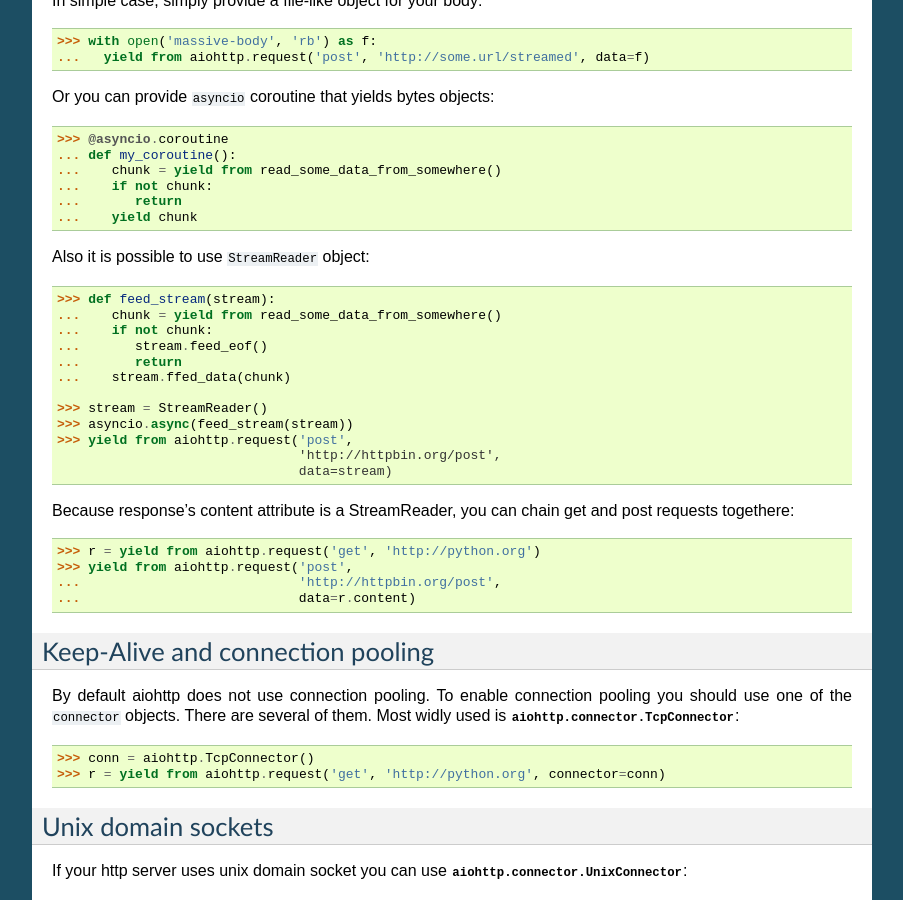
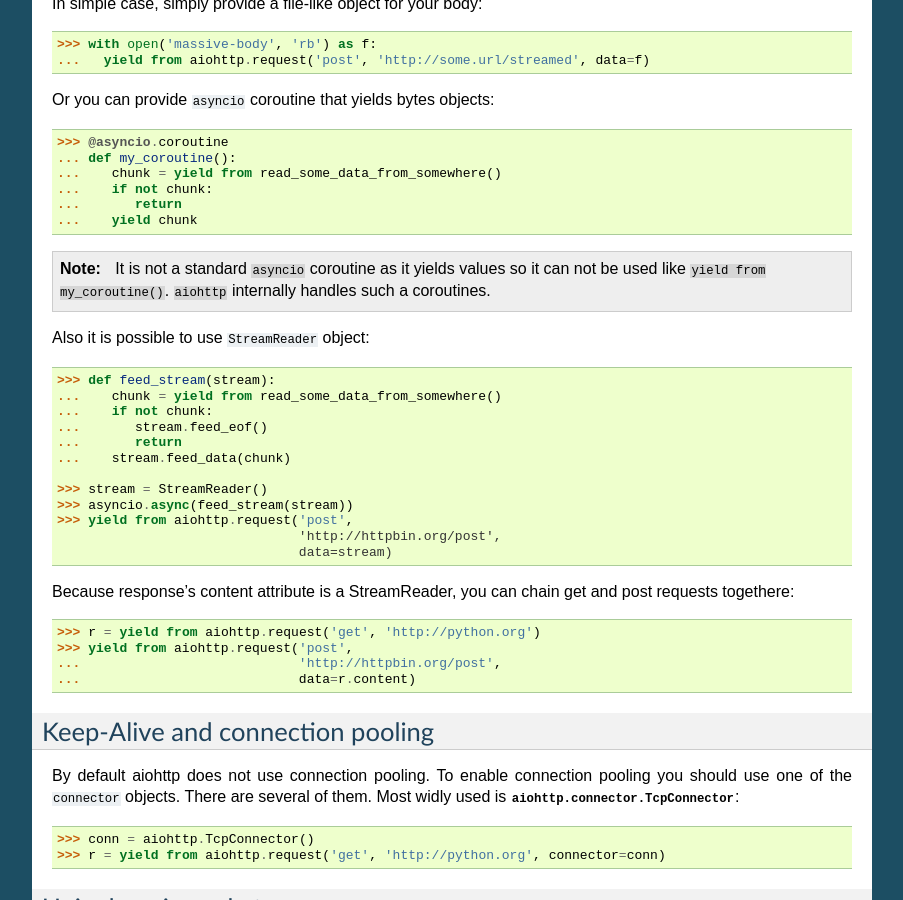
Before and after one commit to MegaDev007/aiohttp, a Sphinx documentation site: the page built from docs/client.rst, in a window 1280 px wide and 900 px high, scrolled down 4485 px. Shown: the whole window, without its empty margins (198-1101 px from the left). Built offline with Sphinx 7.4.7, drawn with Linux system fonts in a browser that asks for light colours; some of the changed text lies outside the part shown.

Commit message:
few typos fixed in docs

```diff
--- a/docs/client.rst
+++ b/docs/client.rst
@@ -15,7 +17,8 @@ to wrap code into functions and run it with asyncio loop. For example::
 
   >>> def run():
   ...   r = yield from aiohttp.request('get', 'http://python.org')
-  ...   print (r.text())
+  ...   raw = yield from r.text()
+  ...   print(raw)
 
   >>> if __name__ == '__main__':
   ...    asyncio.get_event_loop().run_until_complete(run())
@@ -97,6 +100,8 @@ again::
 aiohttp will automatically decode content from the server. You can
 specify custom encoding for ``text()`` method.
 
+.. code::
+
     >>> yield from r.text(encoding='windows-1251')
 
 
@@ -137,6 +142,8 @@ For example if you want to download several gigabyte sized file, this methods
 will load whole data into memory. But you can use ``ClientResponse.content``
 attribute. It is instance of ``aiohttp.StreamReader`` class. The ``gzip``
 and ``deflate`` transfer-encodings are automatically decoded for you.
+
+.. code::
 
     >>> r = yield from aiohttp.request('get',
     ...                                'https://github.com/timeline.json')
@@ -229,7 +236,7 @@ To upload Multipart-encoded files::
       ...
     }
 
-You can set the filename, content_type explicitly:
+You can set the filename, content_type explicitly::
 
     >>> url = 'http://httpbin.org/post'
     >>> files = {'file': ('report.xls',
@@ -273,7 +280,7 @@ Streaming uploads
 aiohttp support multiple types of streamimng uploads, which allows you to
 send large files without reading them into memory.
 
-In simple case, simply provide a file-like object for your body:
+In simple case, simply provide a file-like object for your body::
 
     >>> with open('massive-body', 'rb') as f:
     ...   yield from aiohttp.request('post', 'http://some.url/streamed', data=f)
@@ -288,6 +295,11 @@ Or you can provide ``asyncio`` coroutine that yields bytes objects::
    ...       return
    ...    yield chunk
 
+.. note::
+   It is not a standard ``asyncio`` coroutine as it yields values so it
+   can not be used like ``yield from my_coroutine()``.
+   ``aiohttp`` internally handles such a coroutines.
+
 Also it is possible to use ``StreamReader`` object::
 
    >>> def feed_stream(stream):
@@ -295,7 +307,7 @@ Also it is possible to use ``StreamReader`` object::
    ...    if not chunk:
    ...       stream.feed_eof()
    ...       return
-   ...    stream.ffed_data(chunk)
+   ...    stream.feed_data(chunk)
 
    >>> stream = StreamReader()
    >>> asyncio.async(feed_stream(stream))
@@ -416,7 +428,7 @@ parameter::
     >>> cookies = dict(cookies_are='working')
 
     >>> r = yield from aiohttp.request('get', url, cookies=cookies)
-    >>> r.text
+    >>> yield from r.text()
     '{"cookies": {"cookies_are": "working"}}'
 
 With :ref:`connection pooling<client-keep-alive>` you can share cookies between
@@ -426,16 +438,16 @@ requests::
     >>> r = yield from aiohttp.request('get',
     ...                                'http://httpbin.org/cookies/set?k1=v1',
     ...                                connector=conn)
-    >>> r.text
+    >>> yield from r.text()
     '{"cookies": {"k1": "v1"}}'
     >>> r = yield from aiohttp.request('get',
     ...                                'http://httpbin.org/cookies',
     ...                                connection=conn)
-    >>> r.text
+    >>> yield from r.text()
     '{"cookies": {"k1": "v1"}}'
 
 .. note::
-   By default ``share_cookies`` set to ``False``.
+   By default ``share_cookies`` is set to ``False``.
 
 
 Timeouts
```
Also changed, not shown: other parts of docs/client.rst (+2 -0 lines).
